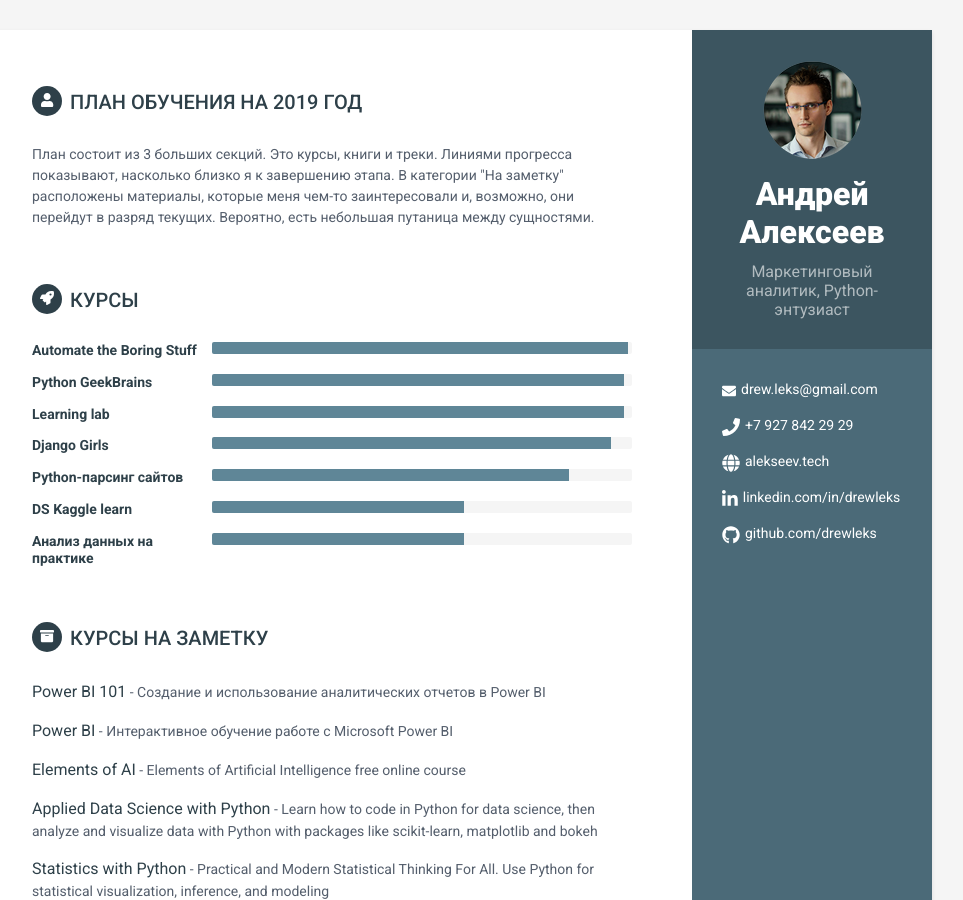
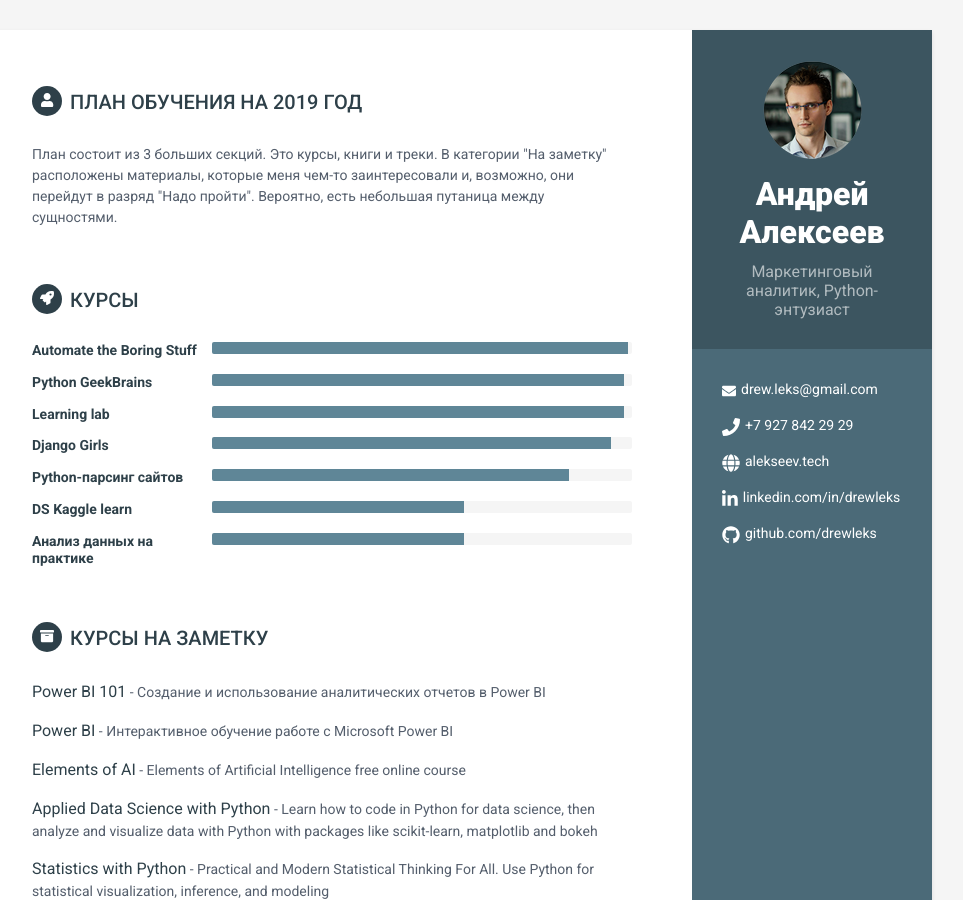
Before and after one commit to Drewleks/about-me, a Jekyll site: the page plan.html, which Jekyll copies as it is, in a window 1280 px wide and 900 px high. Shown: the whole window, without its empty margins (188-1151 px from the left). Built offline with Jekyll 4.4.1, drawn with Linux system fonts in a browser that asks for light colours; nearby versions of some CDN libraries.

Commit message:
Update plan.html

```diff
--- a/plan.html
+++ b/plan.html
@@ -47,7 +47,7 @@
 			<section class="section summary-section">
 				<h2 class="section-title"><span class="icon-holder"><i class="fas fa-user"></i></span>План обучения на 2019 год</h2>
 				<div class="summary">
-					<p>План состоит из 3 больших секций. Это курсы, книги и треки. Линиями прогресса показывают, насколько близко я к завершению этапа. В категории "На заметку" расположены материалы, которые меня чем-то заинтересовали и, возможно, они перейдут в разряд текущих. Вероятно, есть небольшая путаница между сущностями.</p>
+					<p>План состоит из 3 больших секций. Это курсы, книги и треки. В категории "На заметку" расположены материалы, которые меня чем-то заинтересовали и, возможно, они перейдут в разряд "Надо пройти". Вероятно, есть небольшая путаница между сущностями.</p>
 				</div><!--//summary-->
 			</section><!--//section-->
 
@@ -117,7 +117,7 @@
 				<h2 class="section-title"><span class="icon-holder"><i class="fas fa-archive"></i></span>Курсы на заметку</h2>
 
 				<div class="item">
-					<span class="project-title"><a href="https://docs.microsoft.com/ru-ru/learn/paths/create-use-analytics-reports-power-bi/">Power BI 101</a></span> - <span class="project-tagline">Создание и использование аналитических отчетов в Power BI</span>
+					<span class="project-title"><a href="https://docs.microsoft.com/ru-ru/learn/paths/create-use-analytics-reports-power-bi/" target="_blank">Power BI 101</a></span> - <span class="project-tagline">Создание и использование аналитических отчетов в Power BI</span>
 				</div><!--//item-->
 
 				<div class="item">
```
